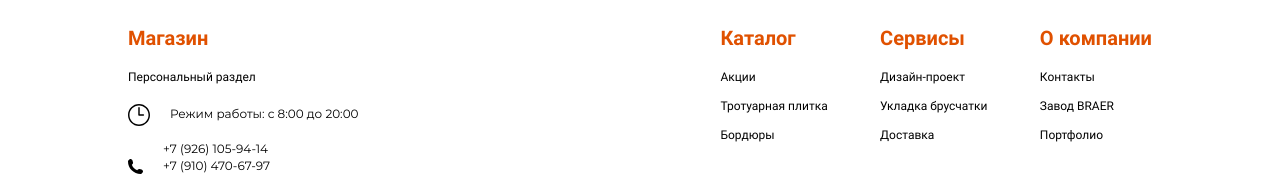
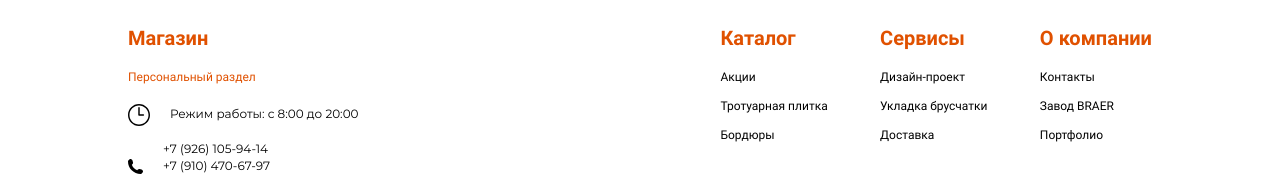
Before and after one commit to NatalyaMochalova/master-stroy, a plain HTML site: page index.html in a window 1280 px wide. In both pictures the pointer is over the link "Персональный раздел". Shown: the part 7934-8110 px from the top of the page. Drawn offline with Linux system fonts and the light colour scheme; files whose address does not match are found by name.

```diff
--- a/styles/style.css
+++ b/styles/style.css
@@ -1,15 +1,3 @@
-/* @keyframes fill {
-  to {
-    fill: white;
-  }
-}
-
-@keyframes rotateY {
-  to {
-    transform: rotateY(360deg);
-  }
-} */
-
 .page {
   min-width: 1100px;
   max-width: 1600px;
@@ -722,6 +710,10 @@
   display: block;
 }
 
+.footer__column-link:hover {
+  color: #E05100;
+}
+
 .footer__items {
   list-style-type: none;
   padding: 0;
```
